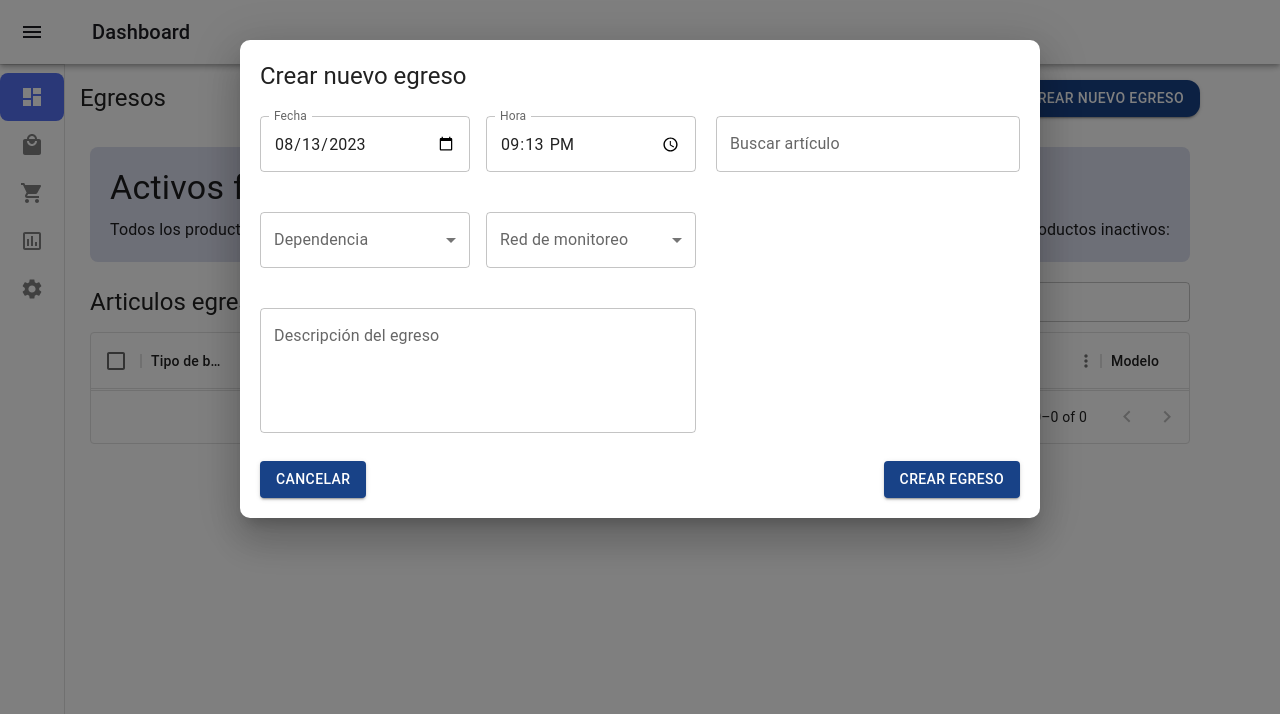
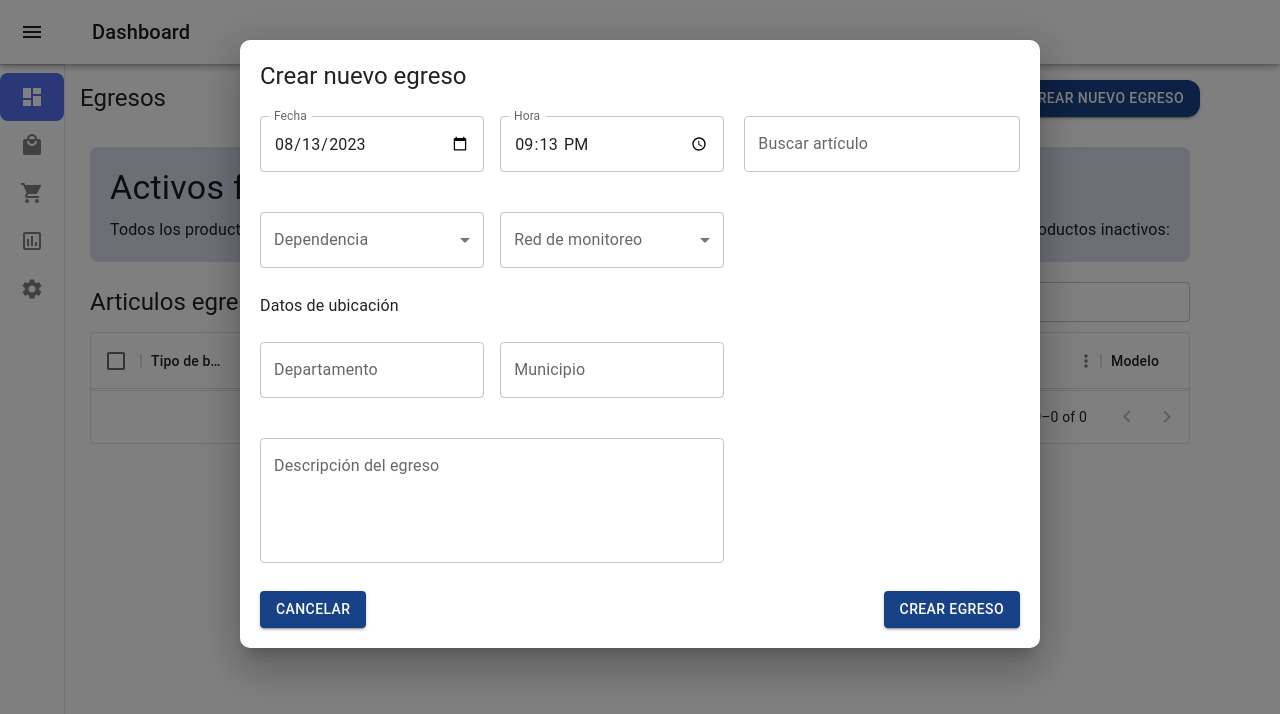
Before and after one commit to jpierre09/SIBI_front, a React (Vite) app: page /outflows in a window 1280 px wide. Both pictures are taken after typing "Sample" into the empty fields and a click on the button "+ CREAR NUEVO EGRESO". Shown: the top 714 px of the page. Built offline with nearby package versions, Linux system fonts and the light colour scheme.

Commit message:
Add municipio  & Departamento

```diff
--- a/src/pages/OutflowsModal.jsx
+++ b/src/pages/OutflowsModal.jsx
@@ -117,6 +117,39 @@ const OutflowsModal = ({ open, onClose }) => {
 
             </Box>
 
+
+            {/* Título "Datos de ubicación" */}
+            <Typography variant="subtitle1" gutterBottom>
+              Datos de ubicación
+            </Typography>
+
+            {/* Campos de ubicación */}
+            <Box sx={{ display: 'flex', justifyContent: 'space-between', marginBottom: '16px' }}>
+
+              {/* Primer campo de ubicación */}
+              <TextField
+                fullWidth
+                margin="normal"
+                variant="outlined"
+                label="Departamento"
+                value={location} // Puedes cambiar esto por su propio estado si es necesario
+                onChange={(e) => setLocation(e.target.value)} // Lo mismo aquí
+                sx={{ marginRight: '16px', width: 'calc(50% - 8px)' }}
+              />
+
+              {/* Segundo campo de ubicación */}
+              <TextField
+                fullWidth
+                margin="normal"
+                variant="outlined"
+                label="Municipio"
+                value={location} // Cambia por otro estado si es necesario
+                onChange={(e) => setLocation(e.target.value)} // Lo mismo aquí
+                sx={{ width: 'calc(50% - 8px)' }}
+              />
+
+            </Box>
+
             {/* Campo de descripción */}
             <TextField
               fullWidth
```
Lines whose indentation alone changed are shown as unchanged.
